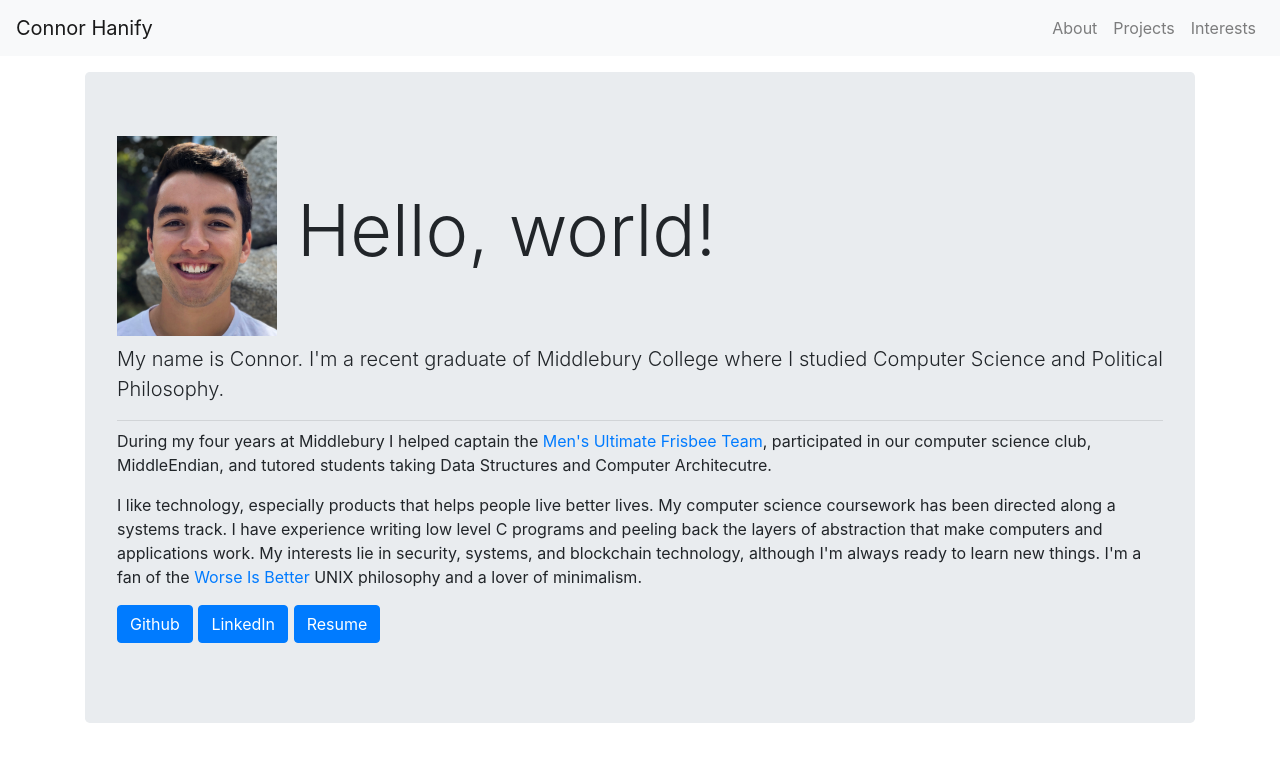
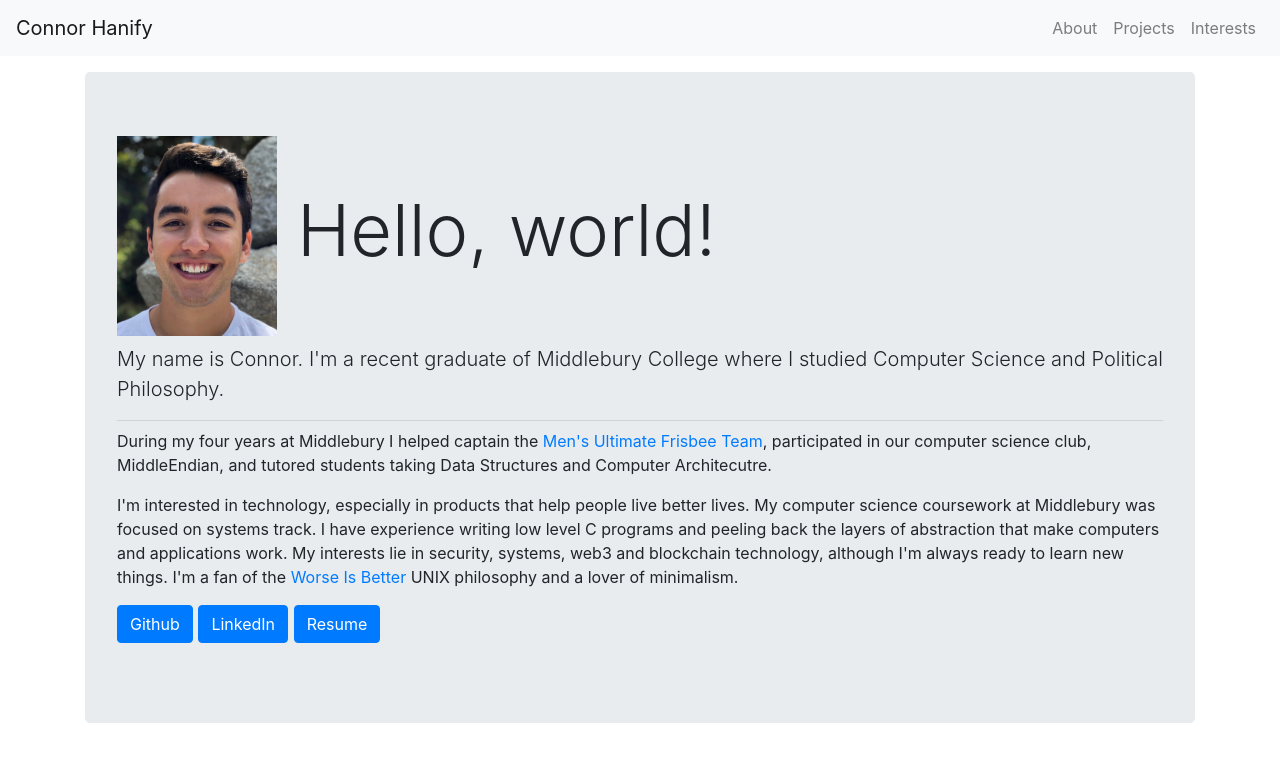
Before and after one commit to cchanify/personal-website-update, a React (Create React App) app: page / in a window 1280 px wide. Shown: the top 762 px of the page. Built offline with nearby package versions, Linux system fonts and the light colour scheme.

Commit message:
updated bio

```diff
--- a/public/index.html
+++ b/public/index.html
@@ -9,8 +9,8 @@
       homescreen on Android. See https://developers.google.com/web/fundamentals/engage-and-retain/web-app-manifest/
     -->
     <link rel="manifest" href="%PUBLIC_URL%/manifest.json">
-    <link rel="shortcut icon" href="%PUBLIC_URL%/icon.jpg">
-    <link rel='icon' href='public/me.ico' type='image/x-icon'/ >
+    <link rel="shortcut icon" href="%PUBLIC_URL%/me.jpeg">
+    <!-- <link rel='icon' href='public/me.ico' type='image/x-icon'/ > -->
     <!--
       Notice the use of %PUBLIC_URL% in the tags above.
       It will be replaced with the URL of the `public` folder during the build.
--- a/src/components/Home.js
+++ b/src/components/Home.js
@@ -16,7 +16,7 @@ const Home = (props) => {
           {/* <p> <img height="200px" src={me} alt="me" /> </p> */}
           <hr className="my-2" />
           <p>During my four years at Middlebury I helped captain the <a href="http://sites.middlebury.edu/ultimate/2018/06/18/middlebury-guy-pranksters-2018-season-recap/" target="_blank">Men's Ultimate Frisbee Team</a>, participated in our computer science club, MiddleEndian, and tutored students taking Data Structures and Computer Architecutre.</p>
-          <p>I like technology, especially products that helps people live better lives. My computer science coursework has been directed along a systems track. I have experience writing low level C programs and peeling back the layers of abstraction that make computers and applications work. My interests lie in security, systems, and blockchain technology, although I'm always ready to learn new things. I'm a fan of the <a href="https://www.dreamsongs.com/RiseOfWorseIsBetter.html" target="_"> Worse Is Better</a> UNIX philosophy and a lover of minimalism.</p>
+          <p>I'm interested in technology, especially in products that help people live better lives. My computer science coursework at Middlebury was focused on systems track. I have experience writing low level C programs and peeling back the layers of abstraction that make computers and applications work. My interests lie in security, systems, web3 and blockchain technology, although I'm always ready to learn new things. I'm a fan of the <a href="https://www.dreamsongs.com/RiseOfWorseIsBetter.html" target="_"> Worse Is Better</a> UNIX philosophy and a lover of minimalism.</p>
 
           <p className="lead">
             <Button href="https://github.com/cchanify" color="primary" target="_blank">Github</Button> {' '}
```
